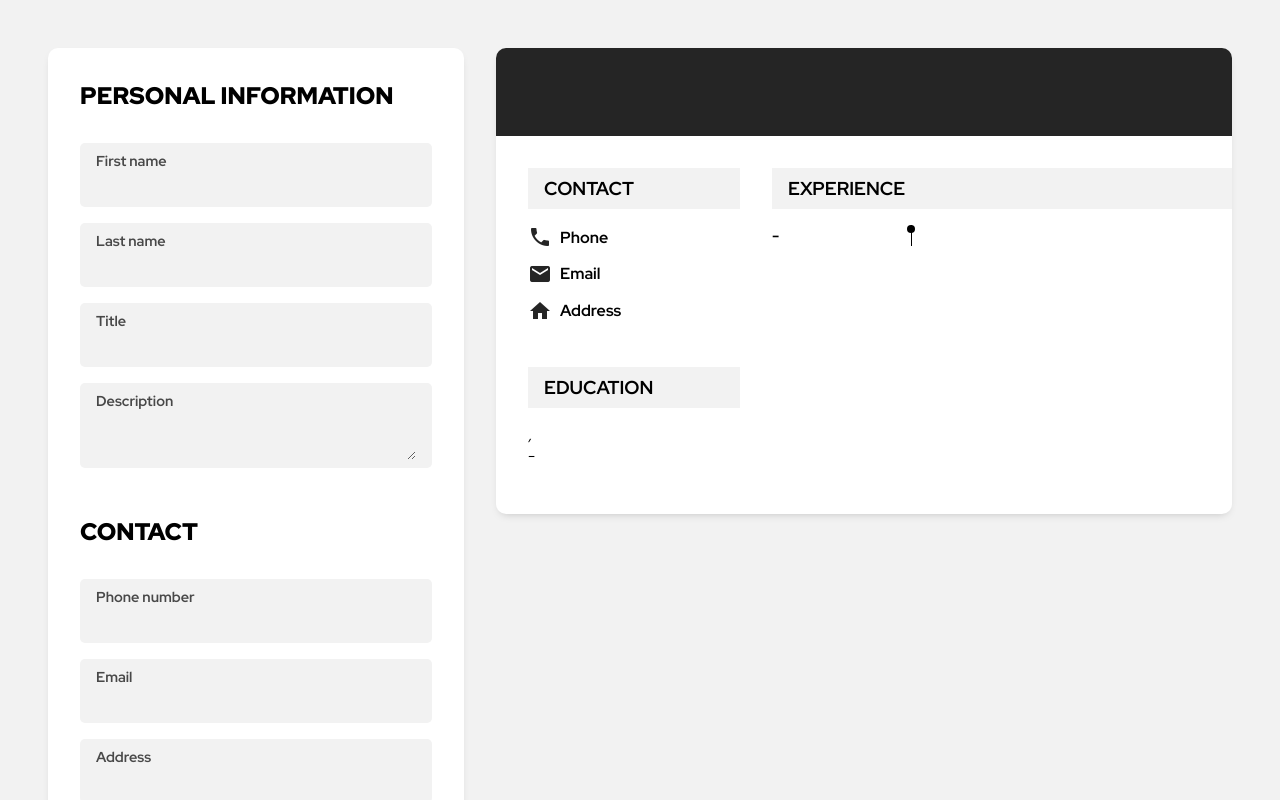
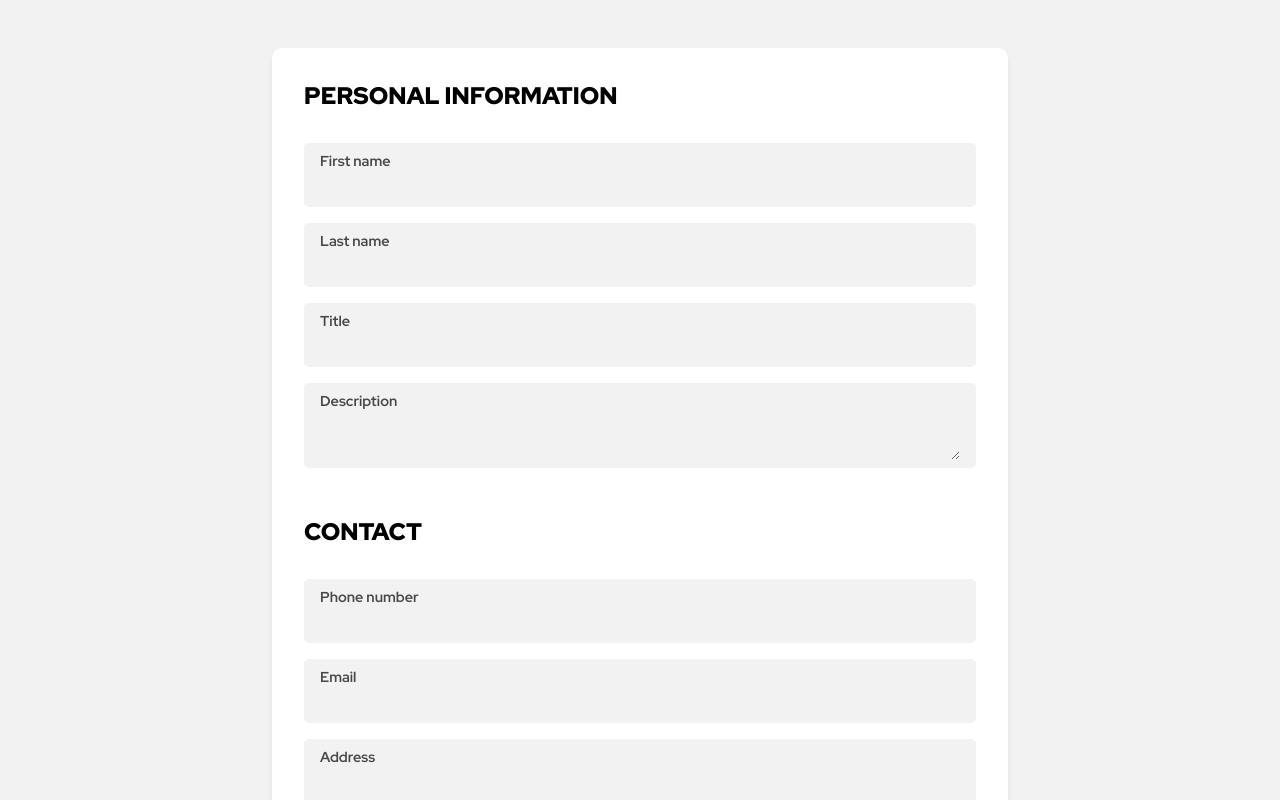
Before and after one commit to itsechi/cv-project, a React (Create React App) app: page / in a window 1280 px wide. Shown: the top 800 px of the page. Built offline with nearby package versions, Linux system fonts and the light colour scheme.

Commit message:
Add media queries

```diff
--- a/src/sass/_base.scss
+++ b/src/sass/_base.scss
@@ -22,6 +22,11 @@ main {
   gap: 2rem;
   background-color: $light-gray;
   padding: 3rem;
+
+  @media (max-width: 1400px) {
+    flex-direction: column;
+    align-items: center;
+  }
 }
 
 form {
@@ -66,6 +71,14 @@ label textarea {
   background: none;
   padding: 0.25rem 0;
   min-width: 20rem;
+
+  @media (max-width: 1400px) {
+    min-width: 50vw;
+  }
+
+  @media (max-width: 900px) {
+    min-width: 60vw;
+  }
 }
 
 .btn {
--- a/src/sass/_preview.scss
+++ b/src/sass/_preview.scss
@@ -4,6 +4,10 @@
   overflow: hidden;
   background-color: #fff;
   width: 50rem;
+
+  @media (max-width: 900px) {
+    width: 90vw;
+  }
 
   &__header {
     background-color: $dark-gray;
@@ -15,6 +19,10 @@
       font-weight: 900;
       font-size: 2rem;
       text-transform: uppercase;
+
+      @media (max-width: 900px) {
+        font-size: 1.5rem;
+      }
     }
 
     & h3 {
@@ -28,6 +36,10 @@
     display: grid;
     grid-template-columns: 1fr 3fr;
     gap: 2rem;
+
+    @media (max-width: 900px) {
+      overflow: scroll;
+    }
   }
 
   &__section {
```
